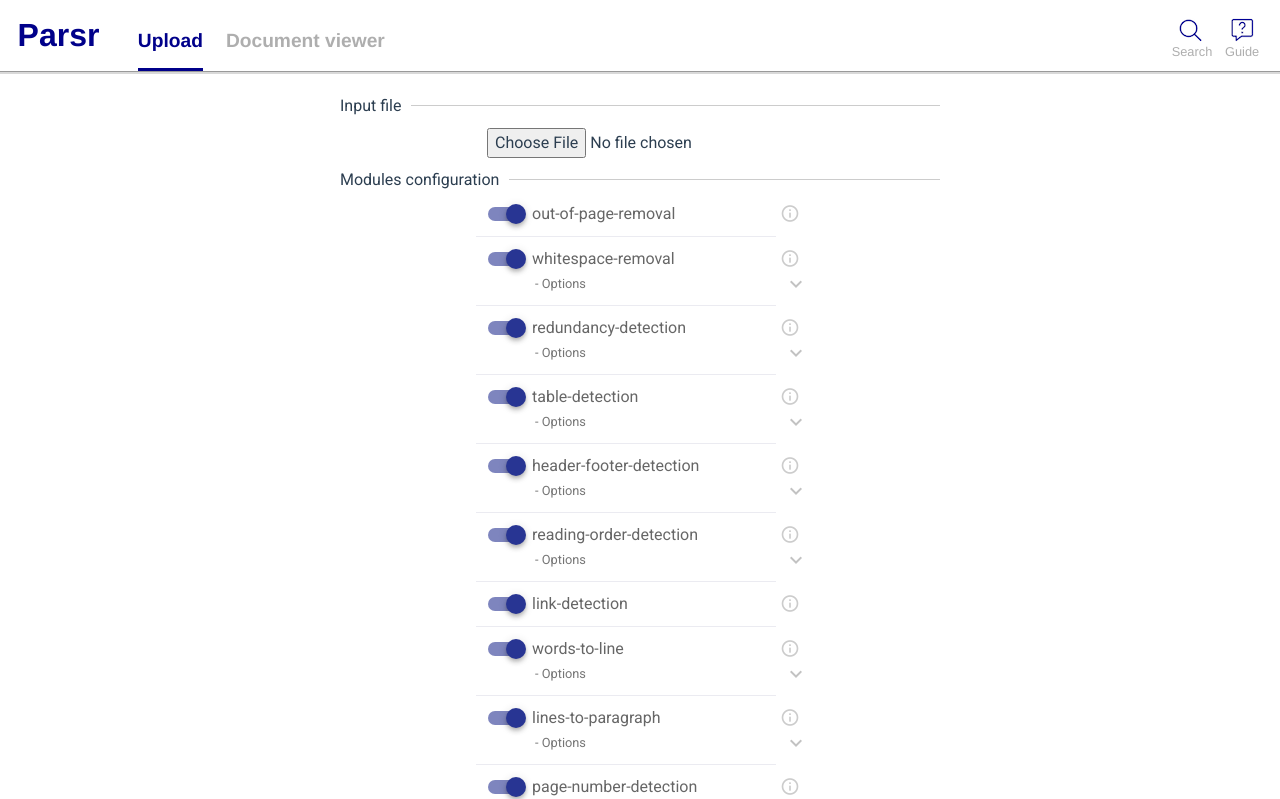
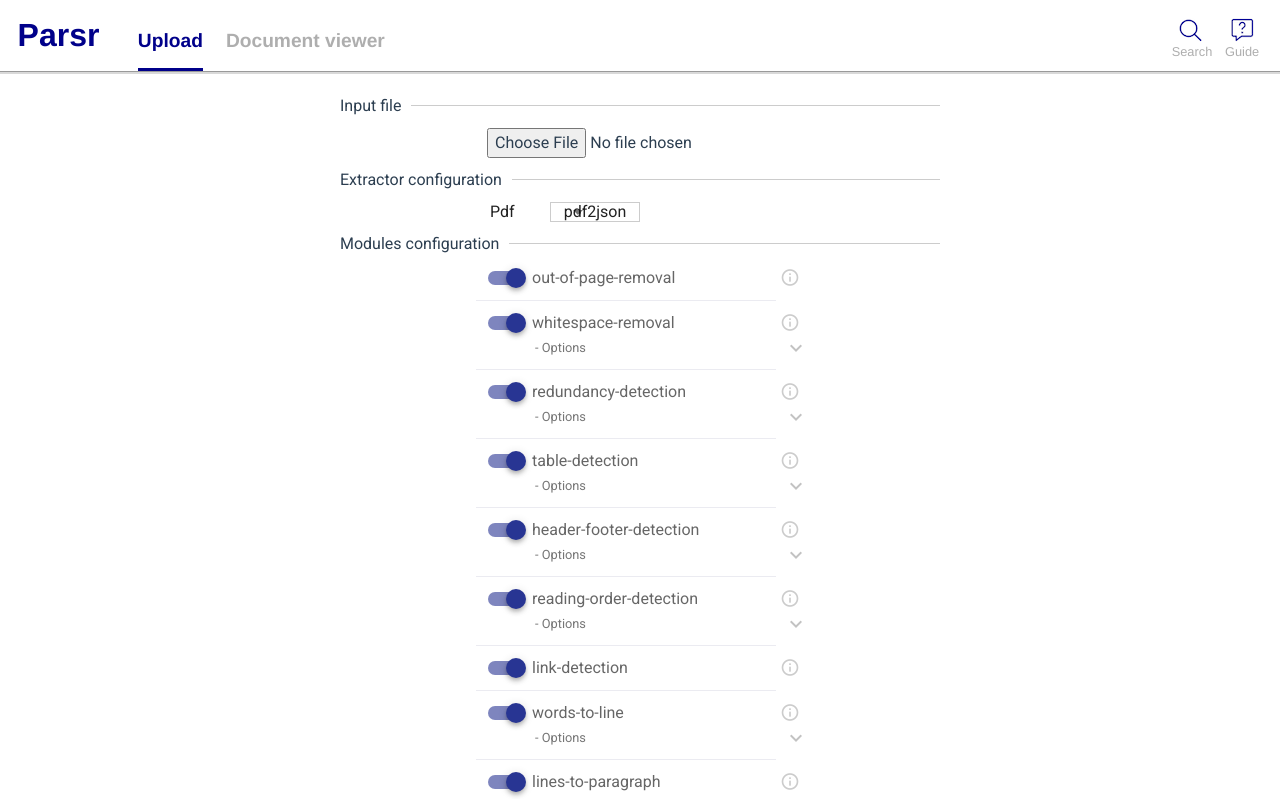
Before and after one commit to axa-group/Parsr, a Vue app in the folder demo/vue-viewer/: page /upload in a window 1280 px wide. Shown: the top 799 px of the page. Built offline with nearby package versions, Linux system fonts and the light colour scheme.

Commit message:
[Vue] Added configurable item for extractor pdf type

```diff
--- a/demo/vue-viewer/src/views/Upload.vue
+++ b/demo/vue-viewer/src/views/Upload.vue
@@ -10,6 +10,23 @@
 					@change="fileChanged($event)"
 					style="margin:10px 0px"
 				/>
+			</fieldset>
+
+			<fieldset>
+				<legend>Extractor configuration</legend>
+				<v-select
+					:items="['pdf2json', 'pdfminer']"
+					v-model="defaultConfig.extractor.pdf"
+					:flat="true"
+					:hide-details="true"
+					background-color="transparent"
+					color="rgba(0, 0, 0, 0.54)"
+					height="20px"
+					class="selectOptionExtractor"
+					prefix="Pdf"
+					solo
+				>
+				</v-select>
 			</fieldset>
 
 			<fieldset>
@@ -231,6 +248,32 @@ export default {
 };
 </script>
 
+<style lang="scss">
+.selectOptionExtractor div.v-input__control {
+	min-height: auto !important;
+}
+.selectOptionExtractor div.v-input__control div.v-input__slot {
+	padding: 0 !important;
+}
+.selectOptionExtractor div.v-input__control div.v-select__slot {
+	width: 100px;
+}
+.selectOptionExtractor div.v-input__control div.v-select__slot div.v-text-field__prefix {
+	min-width: 60px;
+	text-align: left;
+}
+.selectOptionExtractor div.v-input__control div.v-input__slot div.v-select__selection {
+	border: solid 1px #cccccc;
+	min-width: 90px;
+	text-align: center;
+	display: block;
+	padding: 0 5px;
+}
+.selectOptionExtractor div.v-input__control div.v-input__slot input {
+	width: 0 !important;
+	max-width: 0 !important;
+}
+</style>
 <style lang="scss" scoped>
 .main {
 	padding-top: 20px;
@@ -309,4 +352,14 @@ label span {
 	margin-top: 10px;
 	font-size: 1.2em;
 }
+
+.selectOptionExtractor {
+	vertical-align: middle;
+	color: rgba(0, 0, 0, 0.54);
+	width: 300px;
+	margin: 10px auto !important;
+}
+.selectOptionExtractor div {
+	min-height: auto !important;
+}
 </style>
```
